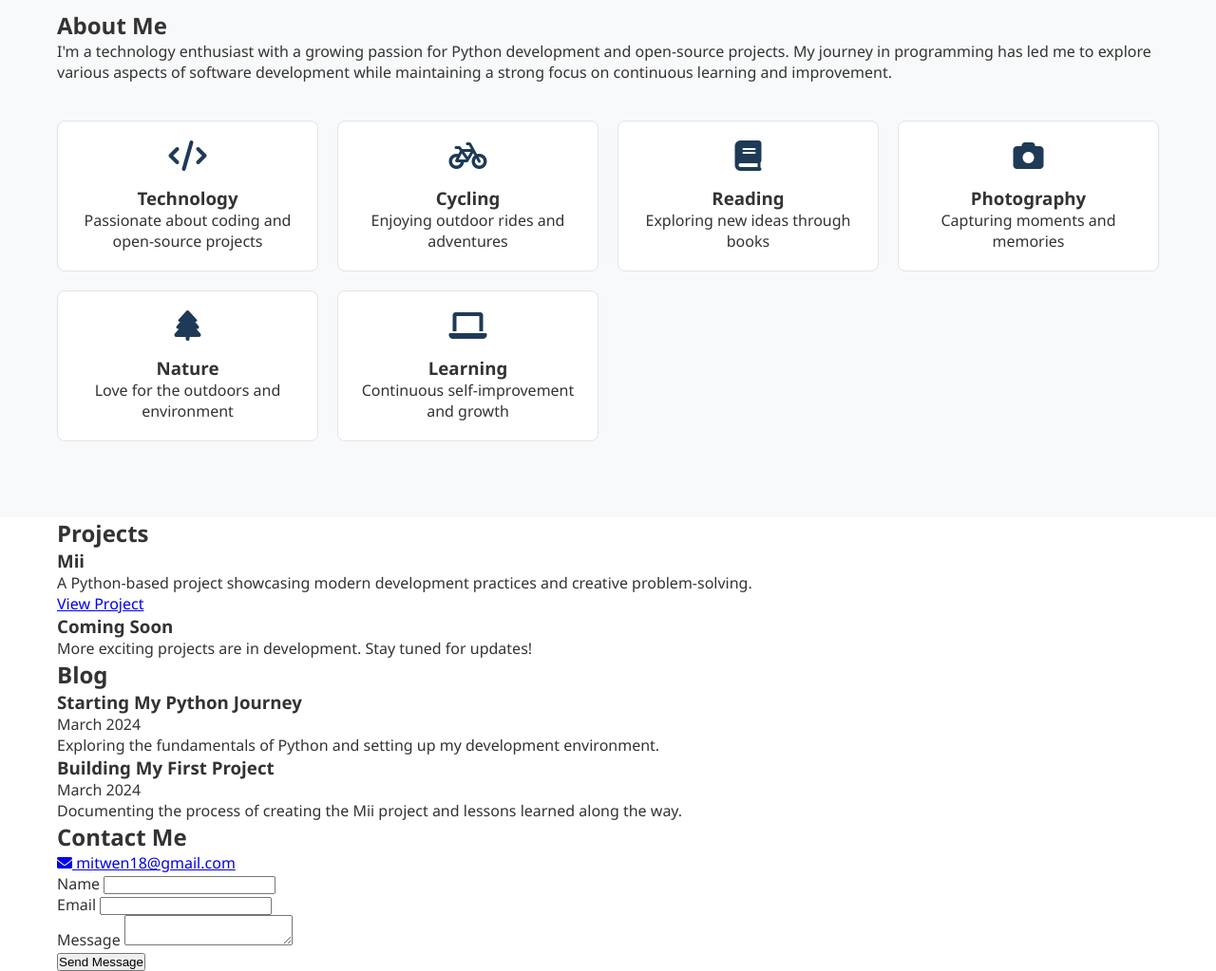
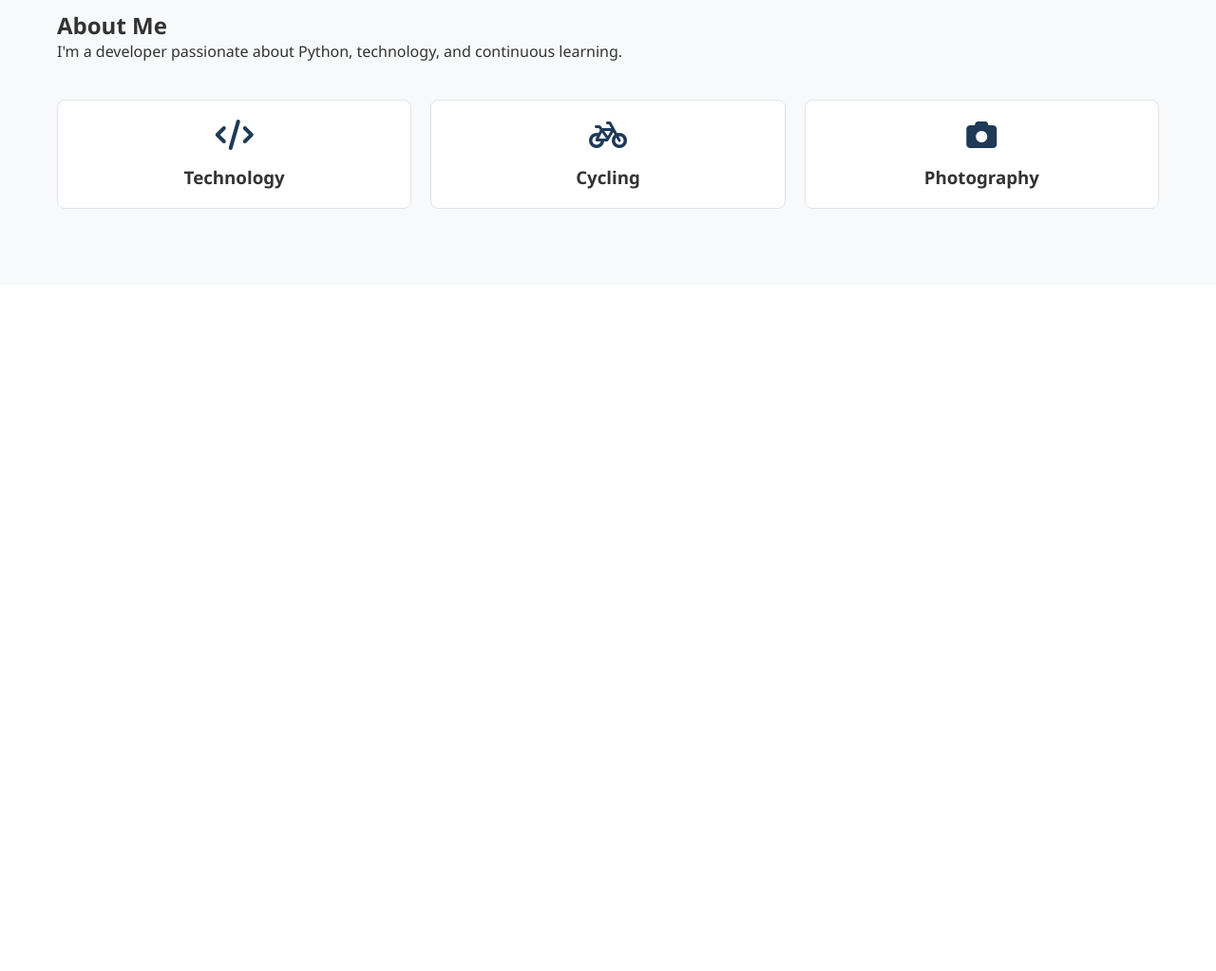
Before and after one commit to mitwenx/mii, a plain HTML site: page index.html in a window 1280 px wide. Shown: the part 870-1893 px from the top of the page at 95% size. After the commit the page ends 1170 px from the top, so only its background shows below. Drawn offline with Linux system fonts and the light colour scheme.

Commit message:
Update index.html

```diff
--- a/index.html
+++ b/index.html
@@ -4,21 +4,20 @@
     <meta charset="UTF-8">
     <meta name="viewport" content="width=device-width, initial-scale=1.0">
     <title>Mitwen - Portfolio</title>
-    <link rel="stylesheet" href="Styles.css">
+    <link rel="stylesheet" href="styles.css">
     <link rel="stylesheet" href="https://cdnjs.cloudflare.com/ajax/libs/font-awesome/6.0.0/css/all.min.css">
 </head>
 <body>
     <!-- Navigation -->
     <nav class="navbar">
         <div class="nav-brand">Mitwen</div>
-        <div class="nav-menu-button">
+        <div class="nav-menu-button" aria-label="Open Menu">
             <i class="fas fa-bars"></i>
         </div>
         <ul class="nav-links">
             <li><a href="#home">Home</a></li>
             <li><a href="#about">About</a></li>
             <li><a href="#projects">Projects</a></li>
-            <li><a href="#blog">Blog</a></li>
             <li><a href="#contact">Contact</a></li>
         </ul>
     </nav>
@@ -29,17 +28,16 @@
             <li><a href="#home">Home</a></li>
             <li><a href="#about">About</a></li>
             <li><a href="#projects">Projects</a></li>
-            <li><a href="#blog">Blog</a></li>
             <li><a href="#contact">Contact</a></li>
         </ul>
     </div>
 
-    <!-- Home Section -->
+    <!-- Hero Section -->
     <section id="home" class="hero">
         <div class="container">
-            <h1>Hi, I'm Mitwen</h1>
-            <p>A passionate developer exploring the world of Python and open-source projects.</p>
-            <a href="https://mitwenx.github.io/mii" class="cta-button" target="_blank">View Mii Project</a>
+            <h1>Hello, I'm Mitwen</h1>
+            <p>Exploring Python, open-source development, and creative problem-solving.</p>
+            <a href="https://mitwenx.github.io/mii" class="cta-button" target="_blank">View My Work</a>
         </div>
     </section>
 
@@ -47,105 +45,21 @@
     <section id="about" class="about">
         <div class="container">
             <h2>About Me</h2>
-            <p>I'm a technology enthusiast with a growing passion for Python development and open-source projects. My journey in programming has led me to explore various aspects of software development while maintaining a strong focus on continuous learning and improvement.</p>
-
+            <p>I'm a developer passionate about Python, technology, and continuous learning.</p>
             <div class="interests-grid">
                 <div class="interest-card">
                     <i class="fas fa-code"></i>
                     <h3>Technology</h3>
-                    <p>Passionate about coding and open-source projects</p>
                 </div>
                 <div class="interest-card">
                     <i class="fas fa-bicycle"></i>
                     <h3>Cycling</h3>
-                    <p>Enjoying outdoor rides and adventures</p>
-                </div>
-                <div class="interest-card">
-                    <i class="fas fa-book"></i>
-                    <h3>Reading</h3>
-                    <p>Exploring new ideas through books</p>
                 </div>
                 <div class="interest-card">
                     <i class="fas fa-camera"></i>
                     <h3>Photography</h3>
-                    <p>Capturing moments and memories</p>
-                </div>
-                <div class="interest-card">
-                    <i class="fas fa-tree"></i>
-                    <h3>Nature</h3>
-                    <p>Love for the outdoors and environment</p>
-                </div>
-                <div class="interest-card">
-                    <i class="fas fa-laptop"></i>
-                    <h3>Learning</h3>
-                    <p>Continuous self-improvement and growth</p>
                 </div>
             </div>
-        </div>
-    </section>
-
-    <!-- Projects Section -->
-    <section id="projects" class="projects">
-        <div class="container">
-            <h2>Projects</h2>
-            <div class="project-grid">
-                <div class="project-card">
-                    <h3>Mii</h3>
-                    <p>A Python-based project showcasing modern development practices and creative problem-solving.</p>
-                    <a href="https://mitwenx.github.io/mii" class="project-button" target="_blank">View Project</a>
-                </div>
-                <div class="project-card coming-soon">
-                    <h3>Coming Soon</h3>
-                    <p>More exciting projects are in development. Stay tuned for updates!</p>
-                </div>
-            </div>
-        </div>
-    </section>
-
-    <!-- Blog Section -->
-    <section id="blog" class="blog">
-        <div class="container">
-            <h2>Blog</h2>
-            <div class="blog-grid">
-                <article class="blog-card">
-                    <h3>Starting My Python Journey</h3>
-                    <div class="blog-date">March 2024</div>
-                    <p>Exploring the fundamentals of Python and setting up my development environment.</p>
-                </article>
-                <article class="blog-card">
-                    <h3>Building My First Project</h3>
-                    <div class="blog-date">March 2024</div>
-                    <p>Documenting the process of creating the Mii project and lessons learned along the way.</p>
-                </article>
-            </div>
-        </div>
-    </section>
-
-    <!-- Contact Section -->
-    <section id="contact" class="contact">
-        <div class="container">
-            <h2>Contact Me</h2>
-            <div class="contact-info">
-                <a href="mailto:mitwen18@gmail.com" class="email-link">
-                    <i class="fas fa-envelope"></i>
-                    mitwen18@gmail.com
-                </a>
-            </div>
-            <form class="contact-form">
-                <div class="form-group">
-                    <label for="name">Name</label>
-                    <input type="text" id="name" name="name" required>
-                </div>
-                <div class="form-group">
-                    <label for="email">Email</label>
-                    <input type="email" id="email" name="email" required>
-                </div>
-                <div class="form-group">
-                    <label for="message">Message</label>
-                    <textarea id="message" name="message" required></textarea>
-                </div>
-                <button type="submit" class="submit-button">Send Message</button>
-            </form>
         </div>
     </section>
 
```
